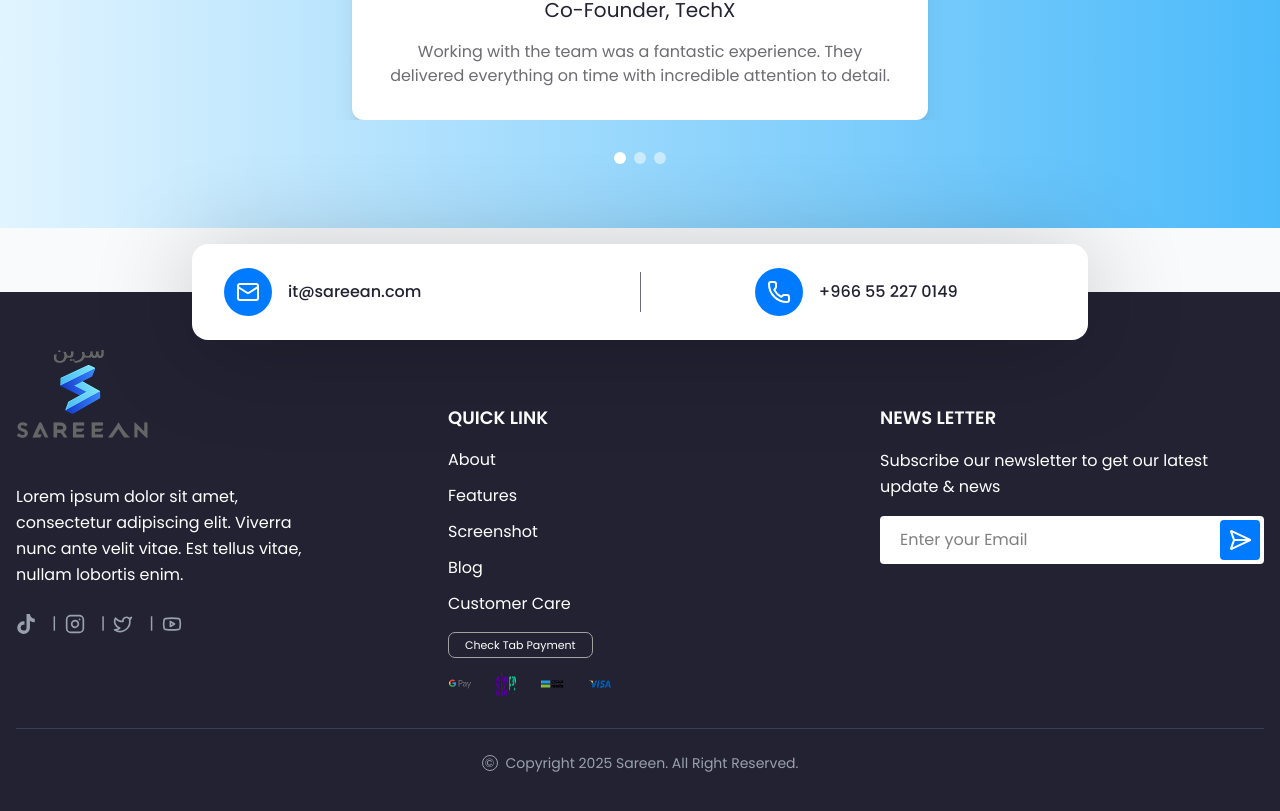
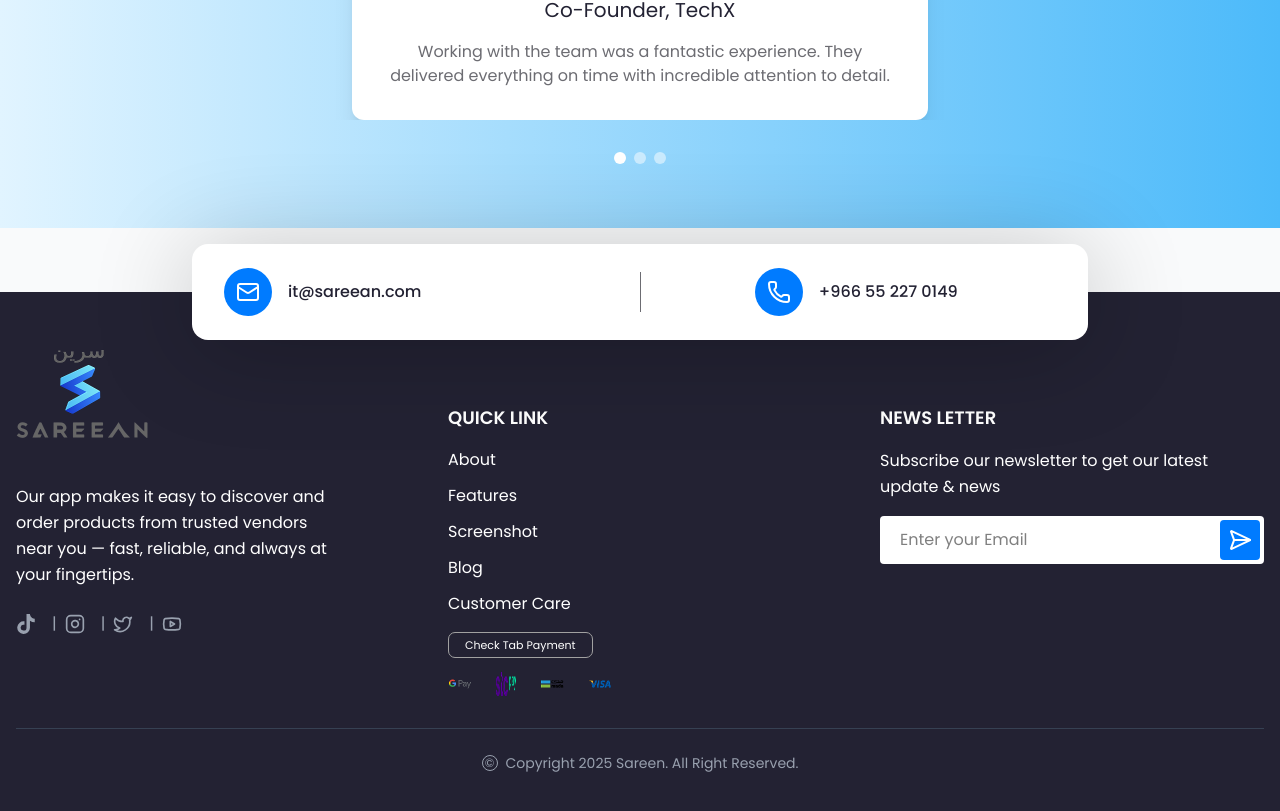
Before and after one commit to has673/sareen, a Next.js app: page / in a window 1280 px wide. Shown: the part 2738-3549 px from the top of the page. Built offline with nearby package versions, Linux system fonts and the light colour scheme.

Commit message:
footer text

```diff
--- a/src/app/locale/ar.js
+++ b/src/app/locale/ar.js
@@ -111,7 +111,7 @@ const ar = {
     email: "it@sareean.com",
     phone: "+٩٦٦ ٥٥ ٢٢٧ ٠١٤٩",
     description:
-      "لوريم إيبسوم هو ببساطة نص شكلي يُستخدم في صناعة الطباعة والتنضيد. كان لوريم إيبسوم النص الشكلي القياسي في هذه الصناعة منذ القرن الخامس عشر.",
+      "يتيح لك تطبيقنا اكتشاف المنتجات وطلبها بسهولة من موردين موثوقين بالقرب منك — بسرعة وموثوقية وفي متناول يدك دائمًا.",
     quickLinkTitle: "روابط سريعة",
     quickLinks: ["حول", "الميزات", "لقطات", "مدونة", "خدمة العملاء"],
     paymentText: "تحقق من الدفع عبر تَب",
--- a/src/app/locale/en.js
+++ b/src/app/locale/en.js
@@ -114,7 +114,8 @@ const en = {
     email: "it@sareean.com",
     phone: "+966 55 227 0149",
     description:
-      "Lorem ipsum dolor sit amet, consectetur adipiscing elit. Viverra nunc ante velit vitae. Est tellus vitae, nullam lobortis enim.",
+      "Our app makes it easy to discover and order products from trusted vendors near you — fast, reliable, and always at your fingertips.",
+
     quickLinkTitle: "QUICK LINK",
     quickLinks: ["About", "Features", "Screenshot", "Blog", "Customer Care"],
     paymentText: "Check Tab Payment",
```
